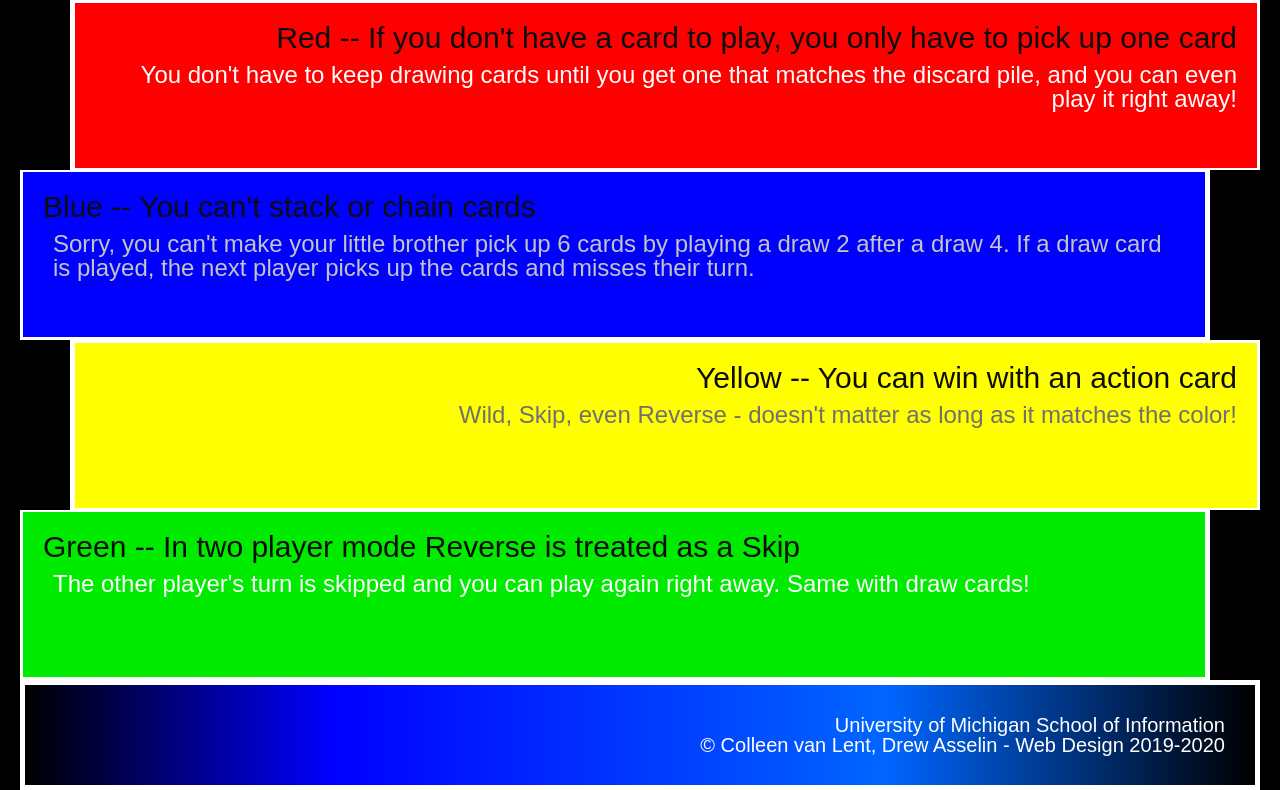
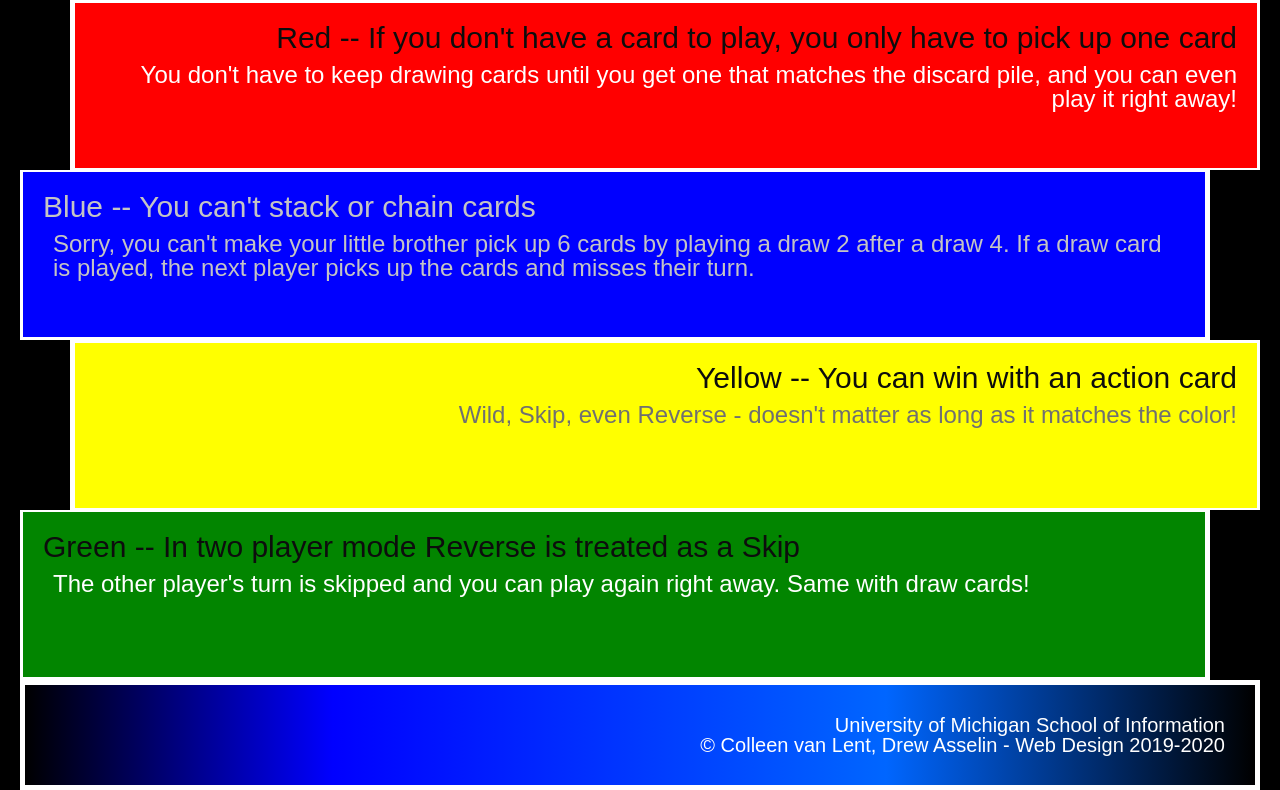
Before and after one commit to zilo-0/hw2-f24, a plain HTML site: page index.html in a window 1280 px wide. Shown: the part 528-1318 px from the top of the page. Drawn offline with Linux system fonts and the light colour scheme.

Commit message:
Add files via upload

```diff
--- a/css/style.css
+++ b/css/style.css
@@ -73,12 +73,18 @@ div {
     background-color: #0000FF;
     /* Hex for blue */
     color: #C4C4C4;
-    /* Fix contrast */
+    /* Contrast fix */
     text-align: left;
     margin-right: 50px;
     border-right: 5px solid #FFFFFF;
     border-top: 2px solid #FFFFFF;
 }
+
+.blue h2 {
+    color: #C4C4C4;
+    /* Fix contrast for h2 in blue div */
+}
+
 
 /* Yellow class */
 .yellow {
@@ -94,8 +100,8 @@ div {
 
 /* Green class */
 .green {
-    background-color: #00EB00;
-    /* Hex for green */
+    background-color: #028500;
+    /* Updated hex for green */
     text-align: left;
     margin-right: 50px;
     border-right: 5px solid #FFFFFF;
```
